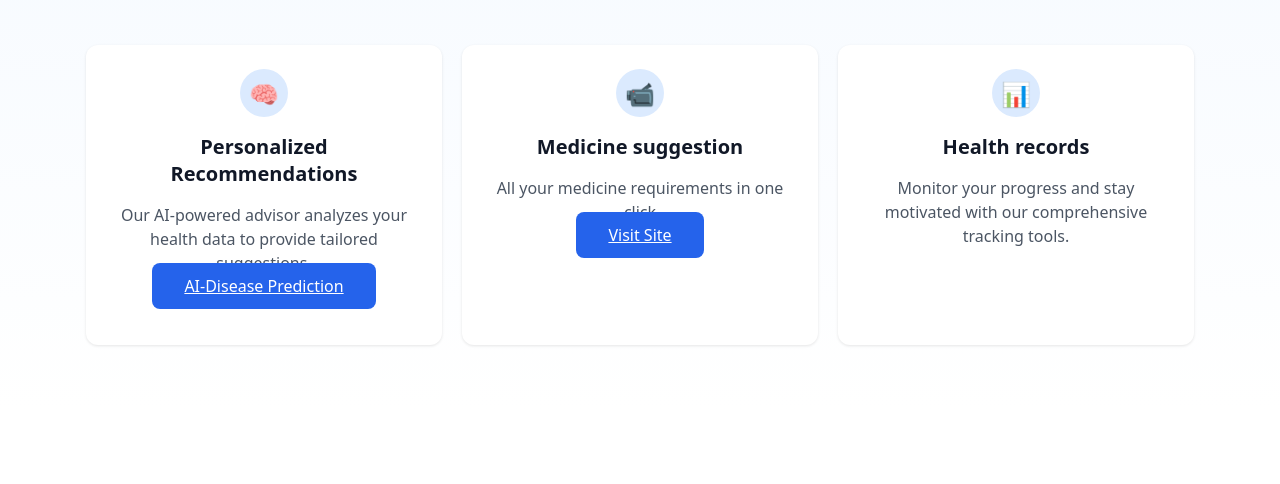
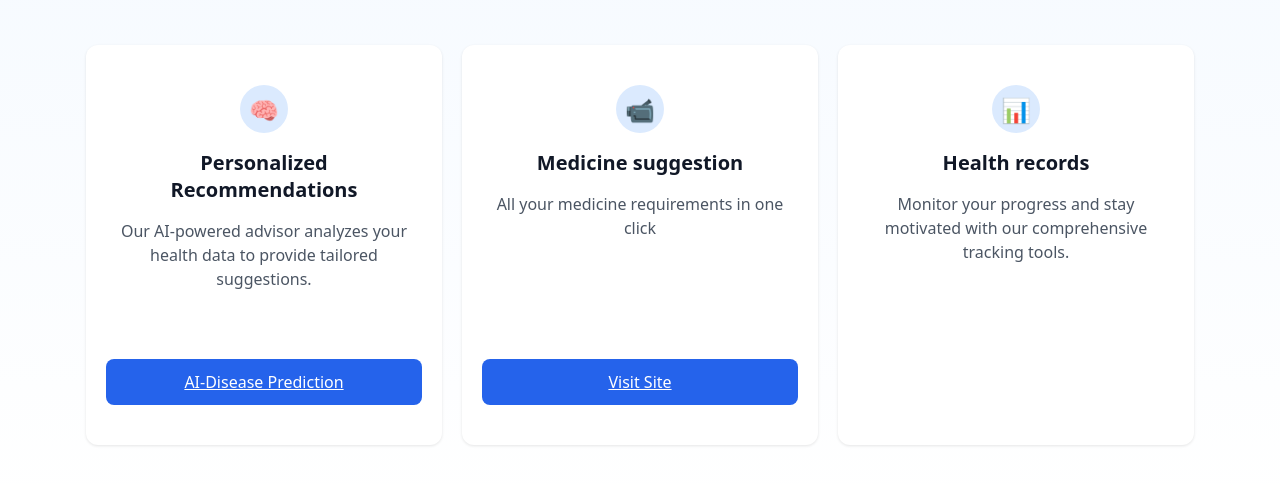
Before and after one commit to abhigyankulavi/HealthTech, a plain HTML site: page index.html in a window 1280 px wide. Shown: the part 482-966 px from the top of the page. Before the commit the page ends 891 px from the top, so only its background shows below. Drawn offline with Linux system fonts and the light colour scheme.

Commit message:
Update index.html

```diff
--- a/index.html
+++ b/index.html
@@ -114,15 +114,16 @@
         }
 
         .feature-card {
+            display: flex;
+            flex-direction: column;
+            justify-content: space-between;
             background: white;
             border-radius: 0.75rem;
             padding: 40px 20px;
             min-height: 400px;
             position: relative;
-            padding: 1.5rem;
             text-align: center;
             box-shadow: 0 1px 3px rgba(0, 0, 0, 0.1);
-            min-height: 300px;
             transition: box-shadow 0.2s;
         }
 
@@ -148,10 +149,14 @@
             margin-bottom: 1rem;
         }
 
-        .feature-card p {
+       .feature-card p {
             color: #4b5563;
             line-height: 1.5;
             flex-grow: 1;
+            margin-bottom: 1rem;
+        }
+        .service-button {
+            margin-top: auto;
         }
 
         @media (max-width: 768px) {
```
